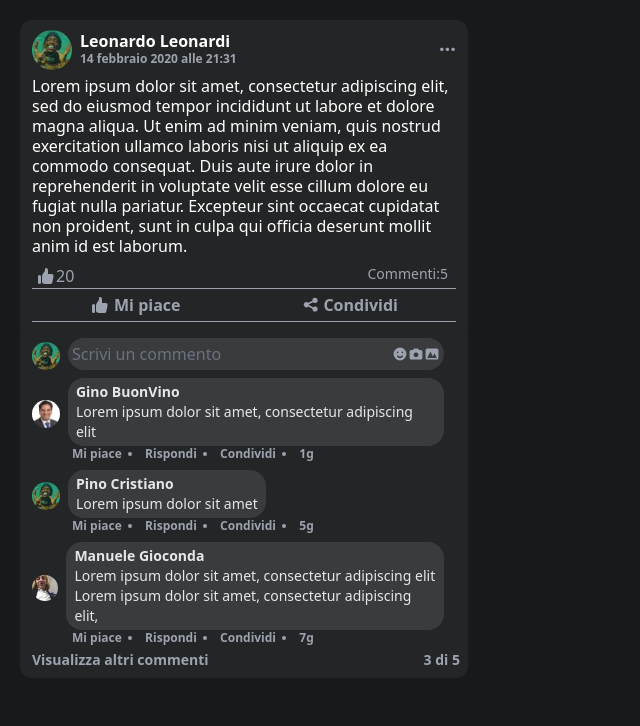
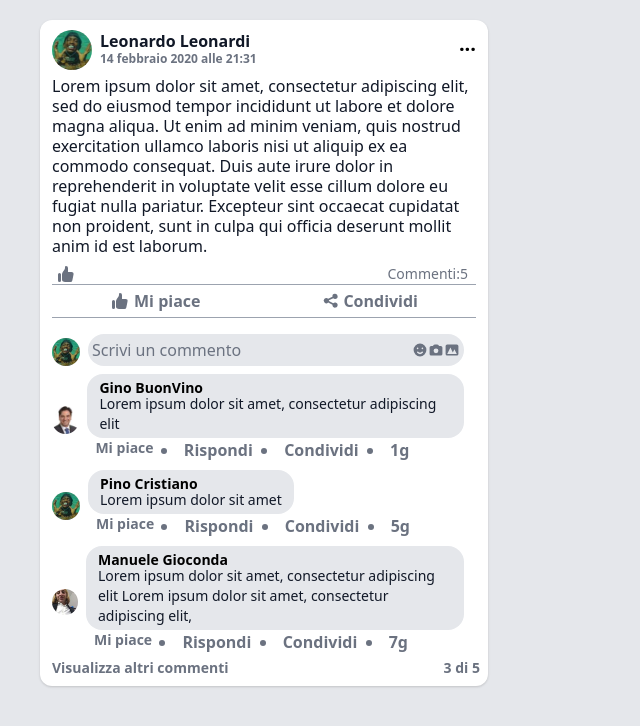
Before and after one commit to LeonardoLeonardi/keixbook, a React (Create React App) app: page / in a window 1280 px wide. Shown: the top 726 px of the page, without its empty margins (0-640 px from the left). Built offline with nearby package versions, Linux system fonts and the light colour scheme.

Commit message:
Improved layout, added post container.

```diff
--- a/public/index.html
+++ b/public/index.html
@@ -1,5 +1,5 @@
 <!DOCTYPE html>
-<html lang="en" class="dark">
+<html lang="en" class="">
   <head>
     <meta charset="utf-8" />
     <link rel="icon" href="%PUBLIC_URL%/favicon.ico" />
--- a/src/ActionBar.js
+++ b/src/ActionBar.js
@@ -2,7 +2,7 @@ import "./App.css";
 
 function ActionBar(props) {
   return (
-    <div className="bg-white  max-w-md  rounded-b-sm ml-5 dark:bg-darkM-1 divide-y divide-gray-400 pt-2">
+    <div className="divide-y divide-gray-400 pt-2">
       <div className="flex justify-between text-gray-500 dark:text-gray-400">
         <div className="ml-4 flex items-center">
           <svg
@@ -13,10 +13,10 @@ function ActionBar(props) {
           >
             <path d="M2 10.5a1.5 1.5 0 113 0v6a1.5 1.5 0 01-3 0v-6zM6 10.333v5.43a2 2 0 001.106 1.79l.05.025A4 4 0 008.943 18h5.416a2 2 0 001.962-1.608l1.2-6A2 2 0 0015.56 8H12V4a2 2 0 00-2-2 1 1 0 00-1 1v.667a4 4 0 01-.8 2.4L6.8 7.933a4 4 0 00-.8 2.4z" />
           </svg>
-          {props.Nlike}
+          {props.numberofLikes}
         </div>
         <p className="mr-5 text-gray-500  dark:text-gray-400  text-sm">
-          Commenti:{props.Ncomment}
+          Commenti:{props.numberOfComments}
         </p>
       </div>
       <div className="mx-3 flex items-center justify-around pb-1 pt-1">
--- a/src/App.jsx
+++ b/src/App.jsx
@@ -1,24 +1,26 @@
 import "./App.css";
-import Postheader from "./Postheader.js";
-import PostBody from "./PostBody.js";
-import ActionBar from "./ActionBar.js";
-import PostComments from "./PostComments.js";
+import PostHeader from "./PostHeader";
+import PostBody from "./PostBody";
+import ActionBar from "./ActionBar";
+import PostComments from "./PostComments";
 
 function App() {
   return (
-    <div className="bg-gray-200 dark:bg-darkM-3 h-screen pt-5">
-      <Postheader></Postheader>
-      <PostBody
-        testo="Lorem ipsum dolor sit amet, consectetur adipiscing elit, sed do
+    <div className="bg-gray-200  dark:bg-darkM-3 h-screen pt-5">
+      <div className="ml-10 shadow bg-white dark:bg-darkM-1 max-w-md rounded-xl">
+        <PostHeader />
+        <PostBody
+          text="Lorem ipsum dolor sit amet, consectetur adipiscing elit, sed do
         eiusmod tempor incididunt ut labore et dolore magna aliqua. Ut enim ad
         minim veniam, quis nostrud exercitation ullamco laboris nisi ut
         aliquip ex ea commodo consequat. Duis aute irure dolor in
         reprehenderit in voluptate velit esse cillum dolore eu fugiat nulla
         pariatur. Excepteur sint occaecat cupidatat non proident, sunt in
         culpa qui officia deserunt mollit anim id est laborum."
-      ></PostBody>
-      <ActionBar Ncomment="5" Nlike="20"></ActionBar>
-      <PostComments></PostComments>
+        />
+        <ActionBar numberOfComments="5" numberOfLikes="20" />
+        <PostComments />
+      </div>
     </div>
   );
 }
--- a/src/Comment.js
+++ b/src/Comment.js
@@ -7,18 +7,19 @@ function PostComments(props) {
         <div className="mt-1 ">
           <img className="rounded-full max-h-7 " src={props.user} alt="" />
         </div>
-        <div className="ml-2 pl-1 pr-1 max-w-xl bg-gray-200 dark:bg-darkM-2 rounded-2xl">
+
+        <div className="flex flex-col items-start pl-2">
+          <div className="px-2 max-w-xl bg-gray-200 dark:bg-darkM-2 rounded-2xl">
             <p className="dark:text-gray-200 text-black text-sm font-semibold max-w-sm m-1">
               {props.nome}
             </p>
-          <p className="dark:text-gray-200 text-gray-900 text-sm max-w-sm m-1 -mt-1 ">
+            <p className="dark:text-gray-200 text-gray-900 text-sm max-w-sm m-1 -mt-2 ">
               {props.comment}
             </p>
           </div>
-      </div>
-      <div>
-        <ul className="text-xs ml-10 sm:list-disc list-inside flex font-semibold text-gray-500 dark:text-gray-400">
-          <li className="list-comment">
+
+          <ul className="px-2 sm:list-disc list-inside flex font-semibold text-gray-500 dark:text-gray-400">
+            <li className="list-comment text-sm">
               <a href="#null">Mi piace </a>
               <span>&nbsp;</span>
             </li>
@@ -35,6 +36,7 @@ function PostComments(props) {
             </li>
           </ul>
         </div>
+      </div>
     </>
   );
 }
--- a/src/PostBody.js
+++ b/src/PostBody.js
@@ -2,10 +2,10 @@ import "./App.css";
 
 function PostBody(props) {
   return (
-    <div className="bg-white  max-w-md  ml-5 dark:bg-darkM-1 ">
+    <div className="">
       <div className="ml-3 mr-1">
         <p className="text-gray-900 text-base dark:text-white overflow-auto leading-tight	">
-          {props.testo}
+          {props.text}
         </p>
       </div>
     </div>
--- a/src/PostComments.js
+++ b/src/PostComments.js
@@ -13,7 +13,7 @@ let nome3 = "Manuele Gioconda";
 
 function PostComments(props) {
   return (
-    <div className="bg-white  max-w-md pt-1 rounded-b-xl ml-5 dark:bg-darkM-1 pb-2 ">
+    <div className="pt-1 pb-2">
       <div className="flex items-center">
         <div className="ml-3 mt-1 relative">
           <img className="rounded-full max-h-7 " src={User1} alt="" />
--- a/src/Postheader.js
+++ b/src/Postheader.js
@@ -1,9 +1,9 @@
 import User from "./img/User.jpg";
 import "./App.css";
 
-function Postheader(props) {
+function PostHeader(props) {
   return (
-    <div className="bg-white dark:bg-darkM-1 max-w-md h-14 rounded-t-xl flex items-center ml-5 justify-between">
+    <div className="h-14 flex items-center justify-between">
       <div className="flex items-center">
         <div className="ml-3 mt-1 relative">
           <img className="rounded-full max-h-10 " src={User} alt="" />
@@ -23,4 +23,4 @@ function Postheader(props) {
     </div>
   );
 }
-export default Postheader;
+export default PostHeader;
```
Also changed, not shown: 1 other file (tests, documents, lock files or other folders). Lines whose indentation alone changed are shown as unchanged.
